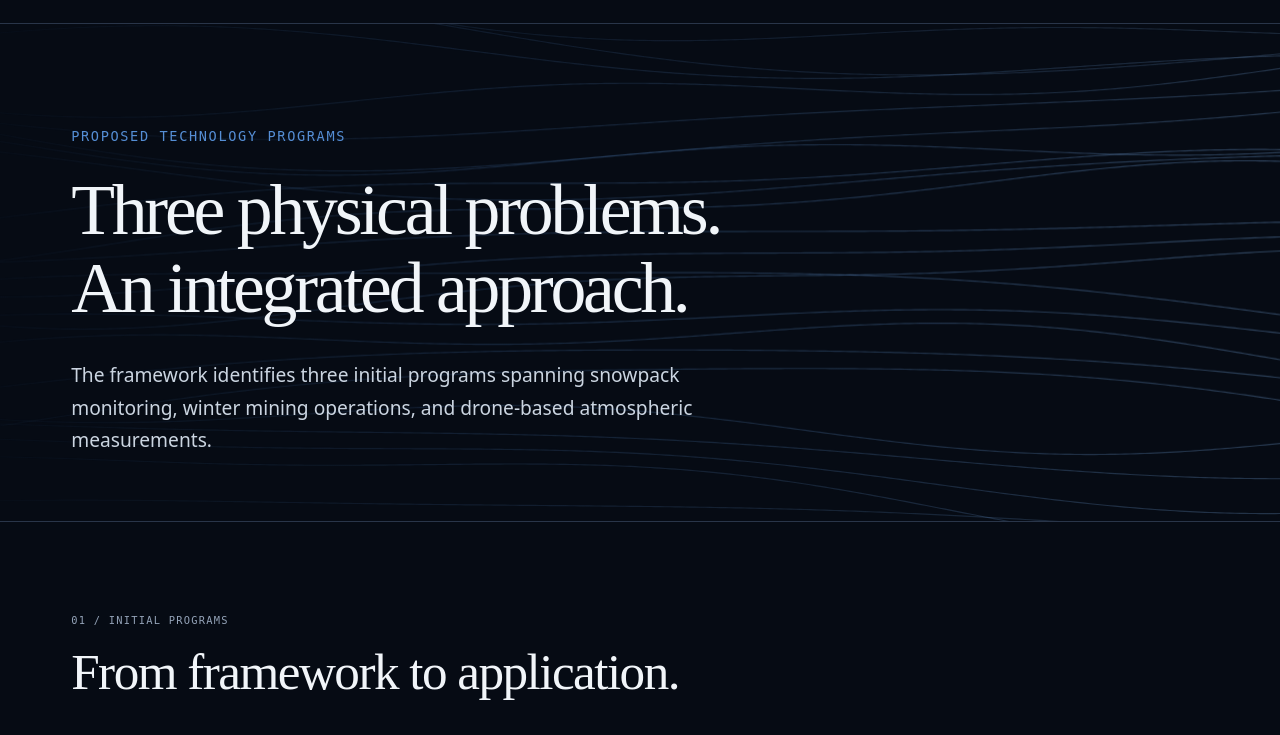
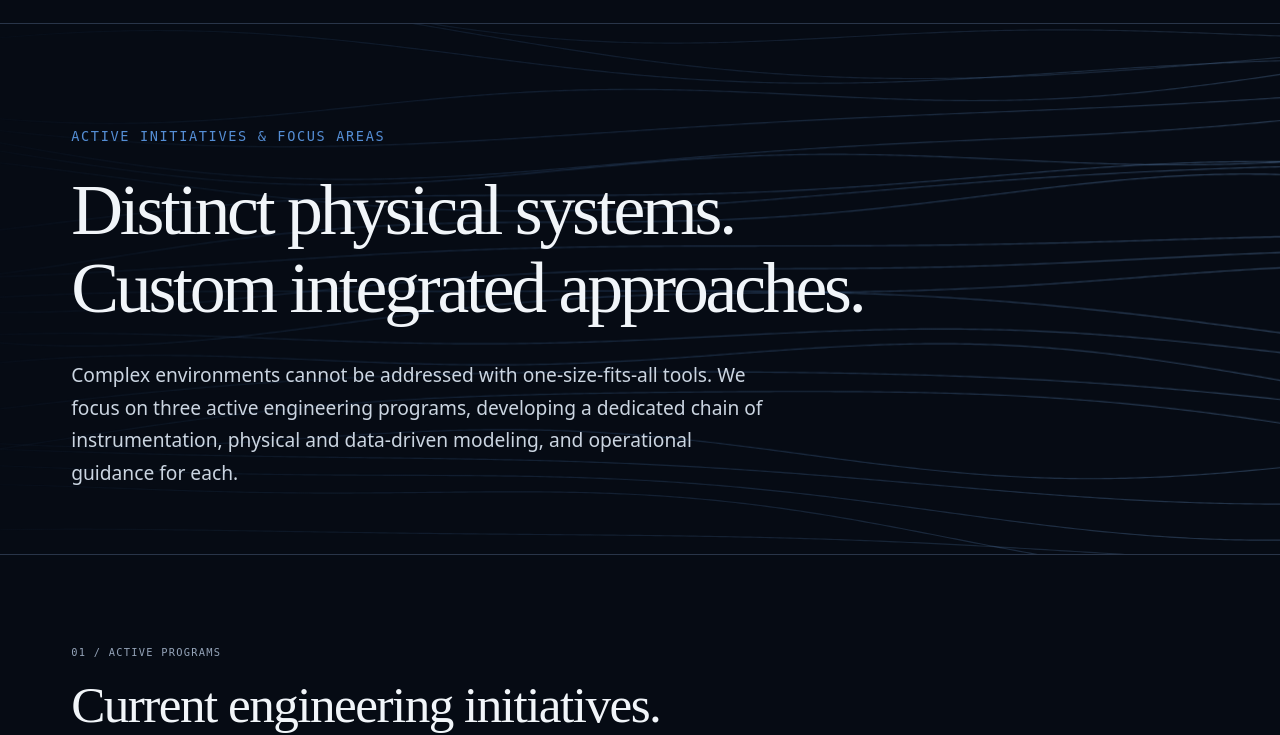
Before and after one commit to StefanoFochesatto/vaer, a plain HTML site: page programs.html in a window 1280 px wide. Shown: the part 81-816 px from the top of the page. Drawn offline with Linux system fonts and the light colour scheme.

Commit message:
Update Programs page copy: active focus areas and current engineering initiatives

```diff
--- a/programs.html
+++ b/programs.html
@@ -46,12 +46,13 @@
         </div>
         <div class="container hero-container">
           <div class="hero-content">
-            <p class="eyebrow">Proposed technology programs</p>
-            <h1>Three physical problems.<br />An integrated approach.</h1>
+            <p class="eyebrow">Active Initiatives &amp; Focus Areas</p>
+            <h1>Distinct physical systems.<br />Custom integrated approaches.</h1>
             <p class="hero-intro">
-              The framework identifies three initial programs spanning snowpack
-              monitoring, winter mining operations, and drone-based atmospheric
-              measurements.
+              Complex environments cannot be addressed with one-size-fits-all
+              tools. We focus on three active engineering programs, developing a
+              dedicated chain of instrumentation, physical and data-driven
+              modeling, and operational guidance for each.
             </p>
           </div>
         </div>
@@ -59,8 +60,8 @@
       <section class="section">
         <div class="container">
           <div class="section-heading">
-            <p class="eyebrow">01 / Initial programs</p>
-            <h2>From framework to application.</h2>
+            <p class="eyebrow">01 / Active programs</p>
+            <h2>Current engineering initiatives.</h2>
           </div>
           <div class="program-list">
             <article class="program" id="cryosphere">
@@ -191,7 +192,7 @@
         <div class="container">
           <div class="section-heading">
             <p class="eyebrow">02 / Product-family architecture</p>
-            <h2>Areas of emphasis.</h2>
+            <h2>Broader areas of emphasis.</h2>
             <p class="section-lead">
               Provisional internal names, not separate companies or released
               product claims.
```
